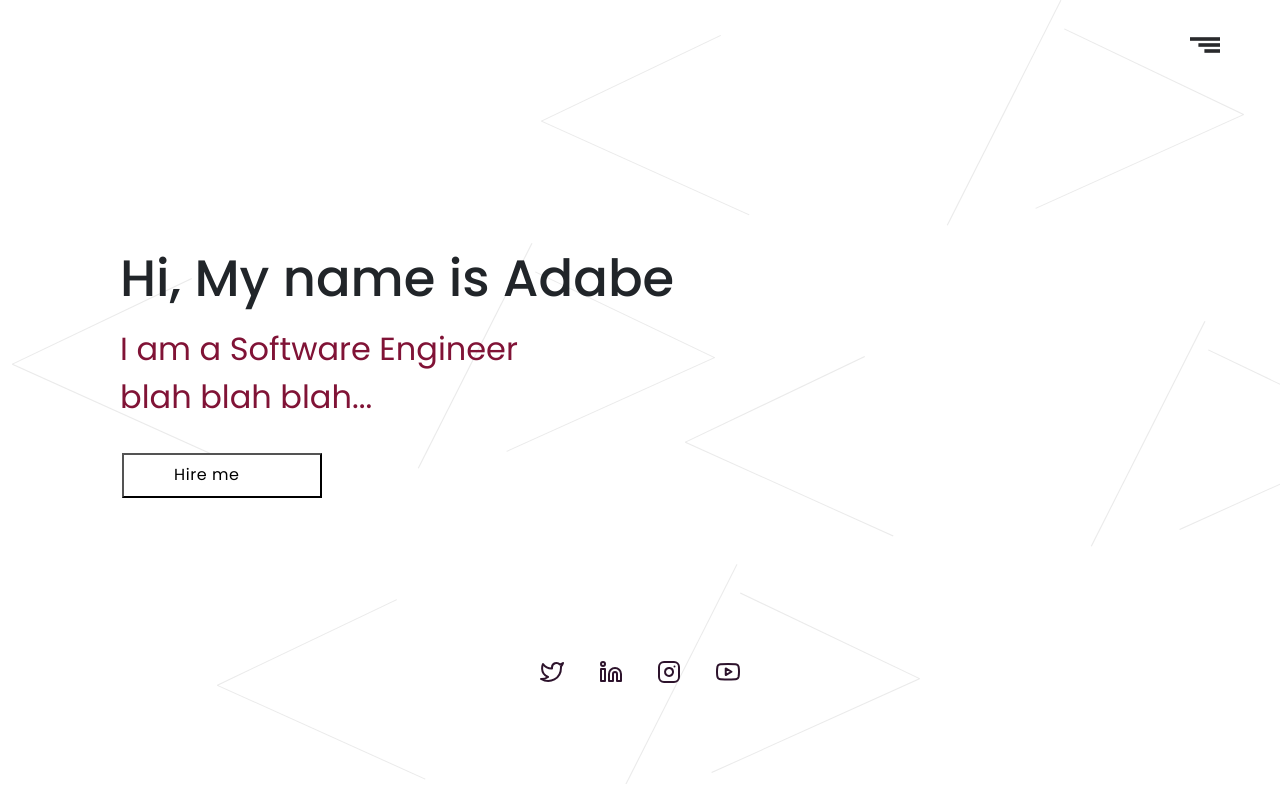
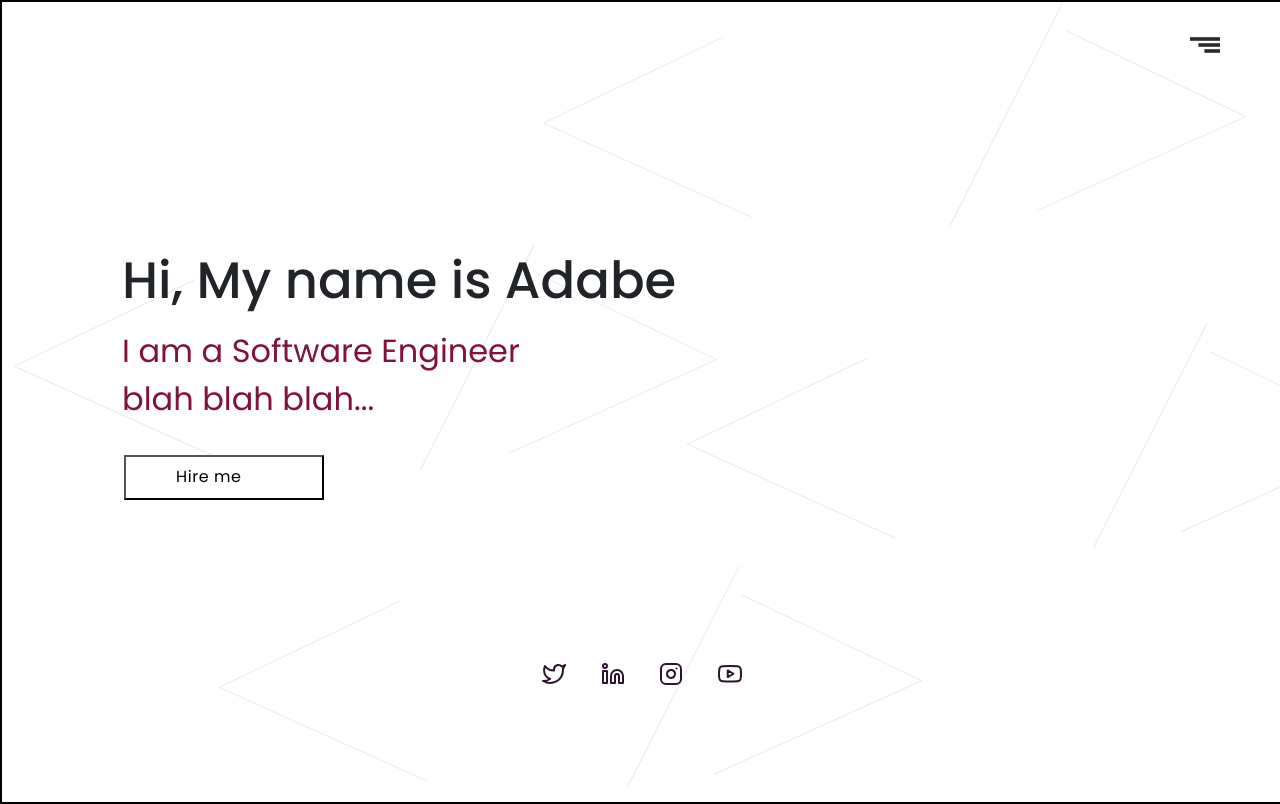
Before and after one commit to cranium44/cranium44.github.io, a React (Create React App) app: page / in a window 1280 px wide. Built offline with nearby package versions, Linux system fonts and the light colour scheme.

Commit message:
style main app component

```diff
--- a/src/App.css
+++ b/src/App.css
@@ -1,3 +1,13 @@
-.App {
-padding: 0;
+body {
+  margin: 0;
+  width: 100vw;
+  height: 100%;
+  font-family: "Poppins", sans-serif;
+  background-color: black;
+  border: solid 2px black;
 }
+
+code {
+  font-family: source-code-pro, Menlo, Monaco, Consolas, "Courier New",
+    monospace;
+}
--- a/src/index.css
+++ b/src/index.css
@@ -1,9 +1,9 @@
 body {
   margin: 0;
-  font-family: 'Poppins', sans-serif;
+  font-family: "Poppins", sans-serif;
 }
 
 code {
-  font-family: source-code-pro, Menlo, Monaco, Consolas, 'Courier New',
+  font-family: source-code-pro, Menlo, Monaco, Consolas, "Courier New",
     monospace;
 }
```
